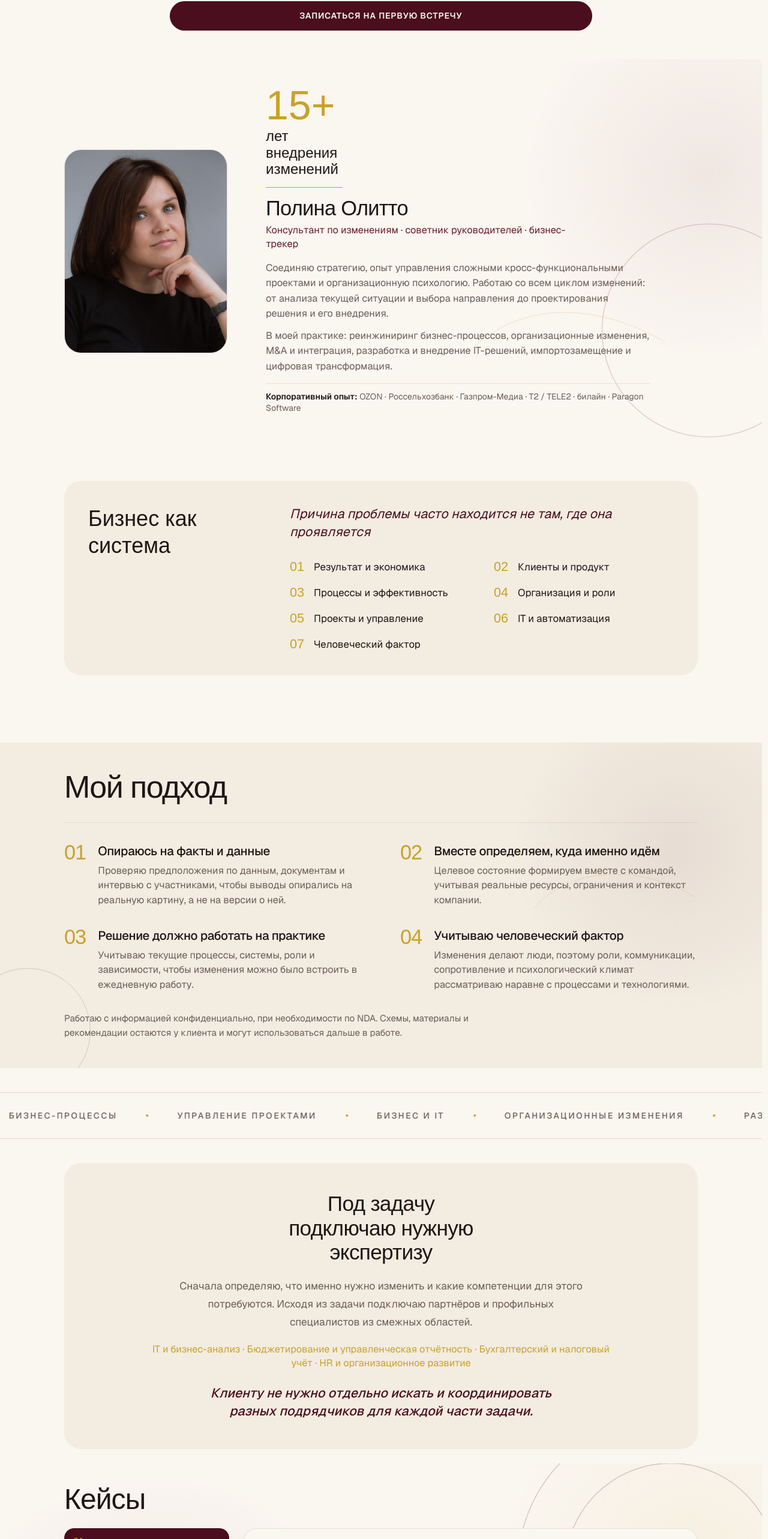
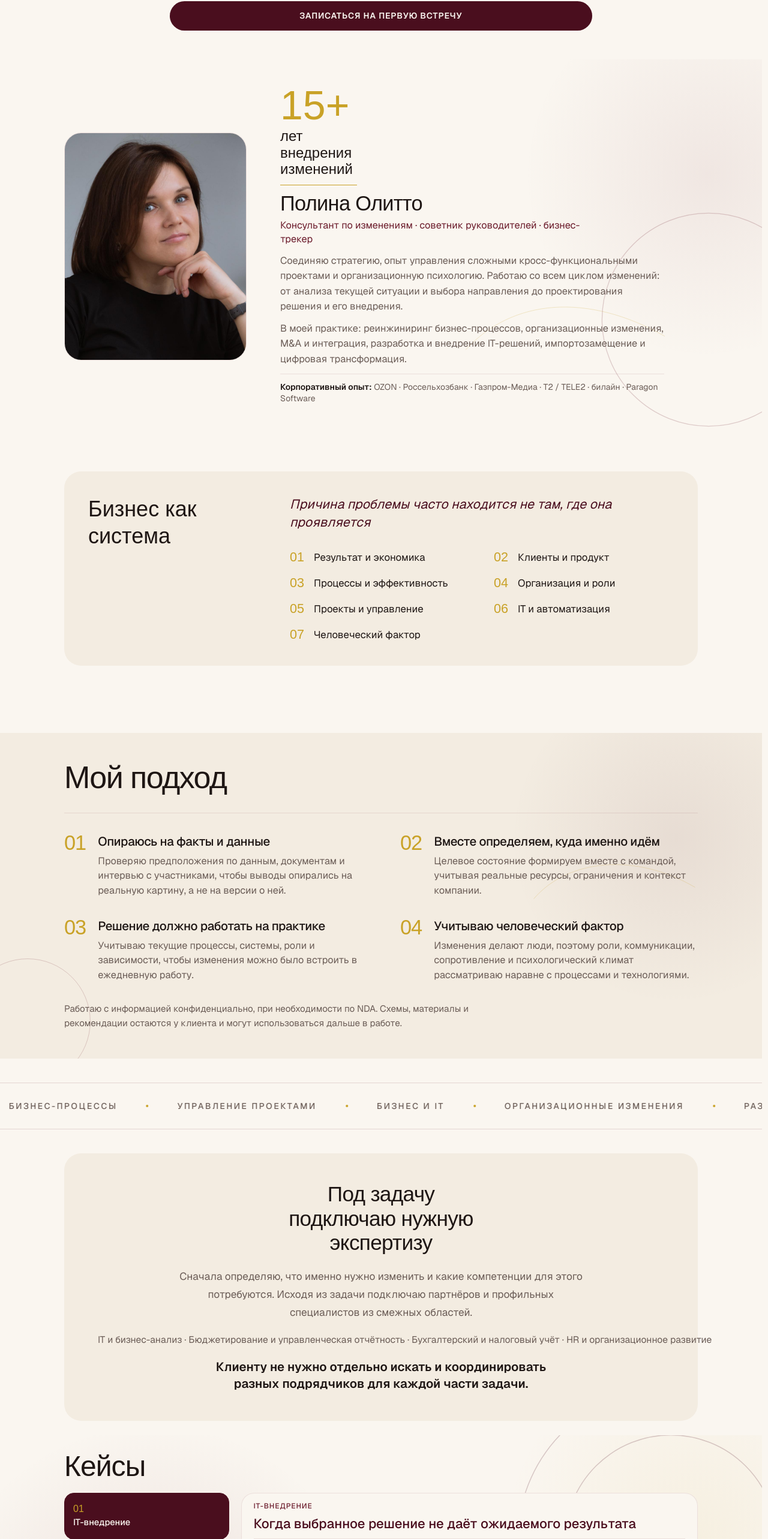
Before and after one commit to Sladenki/premium-psychology, a Next.js app: page / in a window 1280 px wide. Shown: the part 2255-4821 px from the top of the page at 60% size. Built offline with nearby package versions, Linux system fonts and the light colour scheme; a web font is replaced by a local one.

Commit message:
small changes

```diff
--- a/components/sections/about.tsx
+++ b/components/sections/about.tsx
@@ -134,7 +134,7 @@ export function AboutFounder() {
     <section id="about" className="relative scroll-mt-24 overflow-hidden bg-cream-50 py-8 sm:py-10 lg:py-12">
       <Atmosphere variant="founder" />
       <div className="relative z-10 mx-auto w-full max-w-[1120px] px-5 sm:px-8">
-        <div className="grid items-center gap-8 lg:grid-cols-[minmax(0,15.5rem)_minmax(0,1fr)] lg:gap-12 xl:grid-cols-[minmax(0,17rem)_minmax(0,1fr)] xl:gap-16">
+        <div className="grid items-center gap-5 lg:grid-cols-[minmax(0,17.25rem)_minmax(0,1fr)] lg:gap-12 xl:grid-cols-[minmax(0,19rem)_minmax(0,1fr)] xl:gap-14">
           <FadeIn className="order-2 mx-auto w-full max-w-[16rem] lg:order-1 lg:mx-0 lg:max-w-none" delay={0.08}>
             <Portrait
               src={portraitQuiet}
@@ -151,22 +151,22 @@ export function AboutFounder() {
               {about.yearsLabel}
             </p>
 
-            <div className="mt-4 h-px max-w-[8rem] bg-gold-400" aria-hidden />
+            <div className="mt-3 h-px max-w-[8rem] bg-gold-400" aria-hidden />
 
-            <h3 className="mt-4 font-serif text-[1.85rem] leading-[1.05] tracking-[-0.02em] text-ink-900 sm:text-[2.15rem]">
+            <h3 className="mt-3 font-serif text-[1.85rem] leading-[1.05] tracking-[-0.02em] text-ink-900 sm:text-[2.15rem]">
               {about.founder.name}
             </h3>
             <p className="mt-2 max-w-[34rem] text-[0.98rem] leading-snug text-wine-700 sm:text-[1.02rem]">
               {about.founder.role}
             </p>
 
-            <div className="mt-4 max-w-[40rem] space-y-3 text-[0.98rem] leading-[1.55] text-ink-500 sm:text-[1.02rem]">
+            <div className="mt-3 max-w-[40rem] space-y-3 text-[0.98rem] leading-[1.55] text-ink-500 sm:text-[1.02rem]">
               {about.founder.bio.map((paragraph) => (
                 <p key={paragraph}>{paragraph}</p>
               ))}
             </div>
 
-            <p className="mt-4 max-w-[40rem] border-t border-wine-700/10 pt-3 text-[0.8125rem] leading-snug text-ink-500 sm:text-[0.875rem]">
+            <p className="mt-3 max-w-[40rem] border-t border-wine-700/10 pt-3 text-[0.8125rem] leading-snug text-ink-500 sm:text-[0.875rem]">
               <span className="font-semibold text-ink-900">{about.founder.experienceLabel}:</span>{" "}
               <span className="font-normal">{about.founder.companies.join(" · ")}</span>
             </p>
@@ -190,10 +190,10 @@ export function AboutPartners() {
           <p className="mx-auto mt-5 max-w-2xl text-[1.05rem] leading-[1.75] text-ink-500 sm:text-[1.08rem]">
             {about.partnersBody}
           </p>
-          <p className="mx-auto mt-5 max-w-3xl text-[0.95rem] leading-snug text-gold-400 sm:text-[1.02rem]">
+          <p className="mx-auto mt-5 max-w-[34rem] text-[0.95rem] leading-snug text-ink-500 sm:max-w-none sm:text-[0.98rem] lg:whitespace-nowrap lg:text-[0.9rem] xl:text-[0.98rem]">
             {about.expertise.join(" · ")}
           </p>
-          <p className="mx-auto mt-6 max-w-xl font-sans text-[1.2rem] leading-snug font-medium text-wine-800 italic sm:text-[1.35rem]">
+          <p className="mx-auto mt-5 max-w-xl font-sans text-[1.15rem] leading-snug font-semibold text-ink-900 sm:text-[1.28rem]">
             {about.partnersClose}
           </p>
         </FadeIn>
--- a/components/sections/cases.tsx
+++ b/components/sections/cases.tsx
@@ -9,9 +9,9 @@ import { RevealLines } from "@/components/ui/reveal";
 
 function CaseDetail({ item }: { item: CaseStudy }) {
   return (
-    <article className="rounded-[1.25rem] border border-wine-700/10 bg-cream-50 px-4 py-3 sm:rounded-[1.35rem] sm:px-5 sm:py-4">
+    <article className="rounded-[1.25rem] border border-wine-700/10 bg-cream-50 px-4 py-2.5 sm:rounded-[1.35rem] sm:px-5 sm:py-3">
       <p className="text-[12px] font-medium uppercase tracking-[0.08em] text-wine-700">{item.name}</p>
-      <h3 className="mt-1 font-sans text-[1.12rem] leading-snug font-medium text-ink-900 sm:text-[1.28rem] lg:text-[1.4rem]">
+      <h3 className="mt-1.5 font-sans text-[1.16rem] leading-snug font-medium text-wine-800 sm:text-[1.28rem] lg:text-[1.38rem]">
         {item.title}
       </h3>
       <ol className="mt-2 list-none">
@@ -20,10 +20,10 @@ function CaseDetail({ item }: { item: CaseStudy }) {
           return (
             <li
               key={point.label}
-              className="grid gap-1 border-t border-wine-700/10 py-2 sm:grid-cols-[8.5rem_minmax(0,1fr)] sm:items-start sm:gap-4 sm:py-2"
+              className="grid gap-1 border-t border-wine-700/10 py-1.5 sm:grid-cols-[8.5rem_minmax(0,1fr)] sm:items-start sm:gap-4 sm:py-1.5"
             >
               <div className="flex items-baseline gap-3">
-                <span className="font-serif text-[1.05rem] leading-none text-gold-400 lining-nums">
+                <span aria-hidden className="font-serif text-[1.05rem] leading-none text-gold-400 lining-nums">
                   {String(index + 1).padStart(2, "0")}
                 </span>
                 <span className="text-[12px] font-medium uppercase tracking-[0.08em] text-wine-700">
@@ -104,14 +104,14 @@ export function Cases() {
   }, [activeId, reduce]);
 
   return (
-    <section id="cases" className="relative scroll-mt-24 overflow-x-clip bg-cream-50 py-6 sm:py-8 lg:py-8">
+    <section id="cases" className="relative scroll-mt-24 overflow-x-clip bg-cream-50 py-5 sm:py-6 lg:py-6">
       <Atmosphere variant="cases" />
       <div className="relative z-10 mx-auto w-full max-w-[1120px] px-5 sm:px-8">
         <RevealLines
           lines={cases.title}
           className="font-serif text-[2.15rem] leading-[1.05] tracking-[-0.02em] text-ink-900 sm:text-5xl"
         />
-        <div className="mt-4 grid items-start gap-4 lg:mt-5 lg:grid-cols-[minmax(11rem,26%)_minmax(0,1fr)] lg:gap-6">
+        <div className="mt-4 grid items-start gap-3 lg:mt-4 lg:grid-cols-[minmax(11rem,26%)_minmax(0,1fr)] lg:gap-5">
           <div className="lg:sticky lg:top-24">
             <div
               role="tablist"
@@ -135,7 +135,7 @@ export function Cases() {
                       setActiveId(item.id);
                     }}
                     className={cn(
-                      "h-full rounded-2xl border px-3 py-2.5 text-left transition-colors duration-300 ease-[cubic-bezier(0.65,0,0.35,1)] lg:px-3.5 lg:py-2.5",
+                      "flex h-full min-h-[4.85rem] flex-col justify-center rounded-2xl border px-3 py-2.5 text-left transition-colors duration-300 ease-[cubic-bezier(0.65,0,0.35,1)] lg:px-3.5 lg:py-2",
                       last && "col-span-2 w-[calc(50%-0.25rem)] justify-self-center lg:col-span-1 lg:w-full",
                       selected
                         ? "border-wine-800 bg-wine-800 text-cream-50"
--- a/components/sections/contact.tsx
+++ b/components/sections/contact.tsx
@@ -160,7 +160,7 @@ export function ContactForm() {
               className="font-serif text-[2.05rem] leading-[1.08] tracking-[-0.03em] text-ink-900 sm:text-6xl"
             />
           </h2>
-          <p className="mt-8 max-w-md text-[1.05rem] leading-[1.7] text-ink-500">{contactForm.lede}</p>
+          <p className="mt-8 max-w-md whitespace-pre-line text-[1.05rem] leading-[1.7] text-ink-500">{contactForm.lede}</p>
         </div>
 
         {status === "success" ? (
--- a/components/sections/footer.tsx
+++ b/components/sections/footer.tsx
@@ -49,8 +49,9 @@ export function Footer() {
     <footer id="contacts" className="scroll-mt-24 bg-wine-800 text-cream-50">
       <div className="mx-auto grid w-full max-w-[1120px] items-center gap-8 px-5 py-10 sm:px-8 sm:py-12 lg:grid-cols-[minmax(0,1fr)_auto] lg:gap-12">
         <div className="min-w-0">
-          <p className="font-serif text-[1.85rem] leading-[1.05] tracking-[-0.02em] sm:text-[2.2rem]">
-            {footer.brand}
+          <p className="font-serif text-[1.85rem] leading-[1.02] tracking-[-0.02em] sm:text-[2.2rem]">
+            Олитто
+            <span className="block">и партнёры</span>
           </p>
           <p className="mt-3 max-w-[28rem] text-[0.95rem] leading-snug text-cream-100/80">
             {footer.tagline}
--- a/components/sections/hero.tsx
+++ b/components/sections/hero.tsx
@@ -55,7 +55,7 @@ export function Hero() {
   const reduce = useReducedMotion();
 
   return (
-    <section id="top" className="relative flex min-h-[100svh] items-center overflow-x-clip bg-wine-950 px-5 pt-20 pb-10 text-cream-50 sm:px-8 lg:pt-24">
+    <section id="top" className="relative flex min-h-[100svh] items-start overflow-x-clip bg-wine-950 px-5 pt-[4.5rem] pb-8 text-cream-50 sm:px-8 sm:pt-20 lg:items-center lg:pt-24 lg:pb-10">
       <Curtain />
       <HeroField />
       <div className="relative z-10 mx-auto grid w-full max-w-[1120px] items-center gap-5 lg:grid-cols-[minmax(0,1fr)_18.75rem] lg:gap-16">
@@ -102,7 +102,7 @@ export function Hero() {
           </div>
         </motion.div>
         </div>
-        <figure className="relative order-1 aspect-square w-[8.5rem] justify-self-end overflow-hidden rounded-full sm:w-40 lg:order-2 lg:w-[18.75rem]">
+        <figure className="relative order-1 mr-3 aspect-square w-[9.35rem] justify-self-end overflow-hidden rounded-full sm:mr-5 sm:w-44 lg:order-2 lg:mr-0 lg:w-[18.75rem]">
           <Image
             src={heroPortrait}
             alt="Полина Олитто"
--- a/lib/content.ts
+++ b/lib/content.ts
@@ -395,7 +395,7 @@ export const legal = {
 
 export const contactForm = {
   title: ["Расскажите о задаче,", "разберёмся,", "как помочь"],
-  lede: "Оставьте контакты и пару слов о ситуации. Свяжусь с вами, чтобы договориться о первой встрече.",
+  lede: "Оставьте контакты и пару слов о ситуации.\nСвяжусь с вами, чтобы договориться о первой встрече.",
   nameLabel: "Имя",
   namePlaceholder: "Как вас зовут",
   phoneLabel: "Телефон",
```
